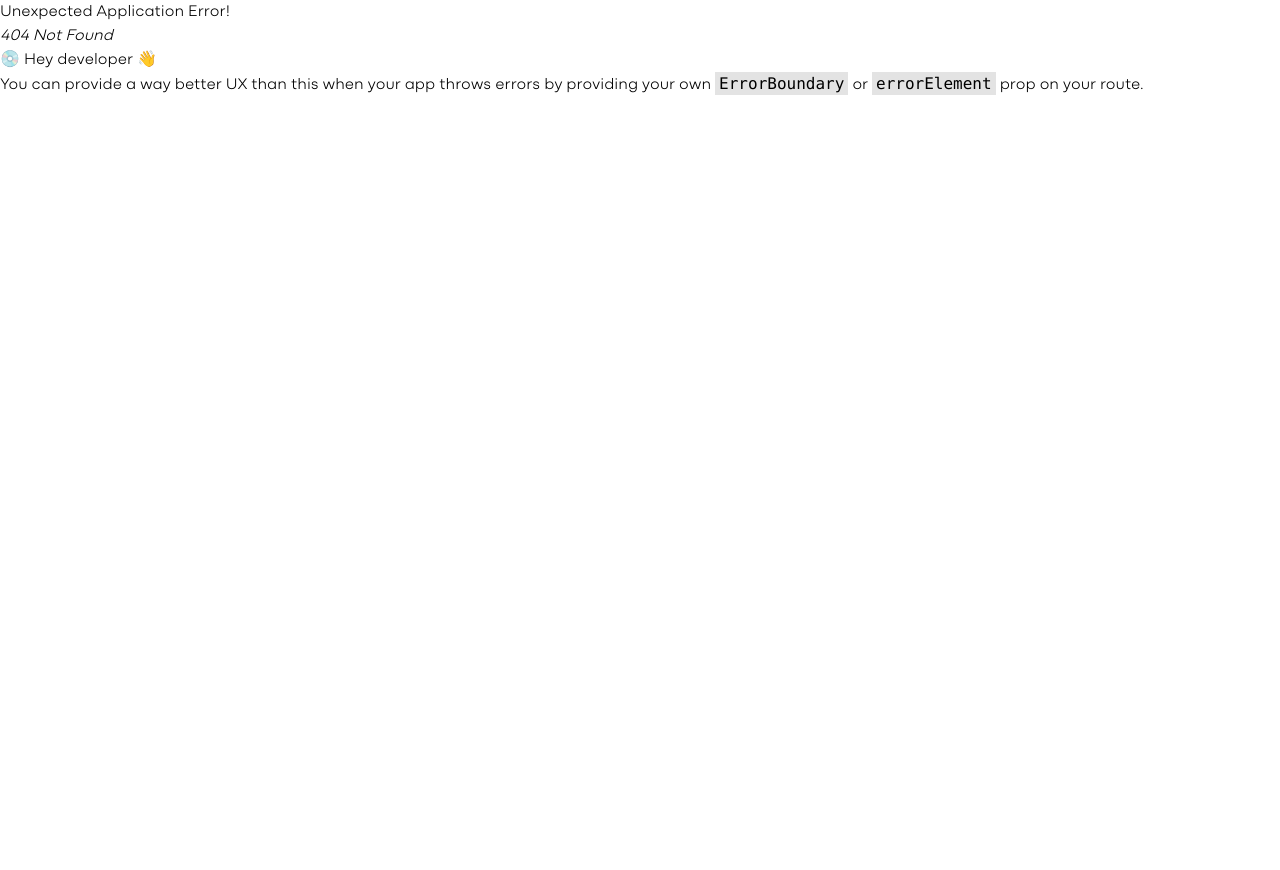
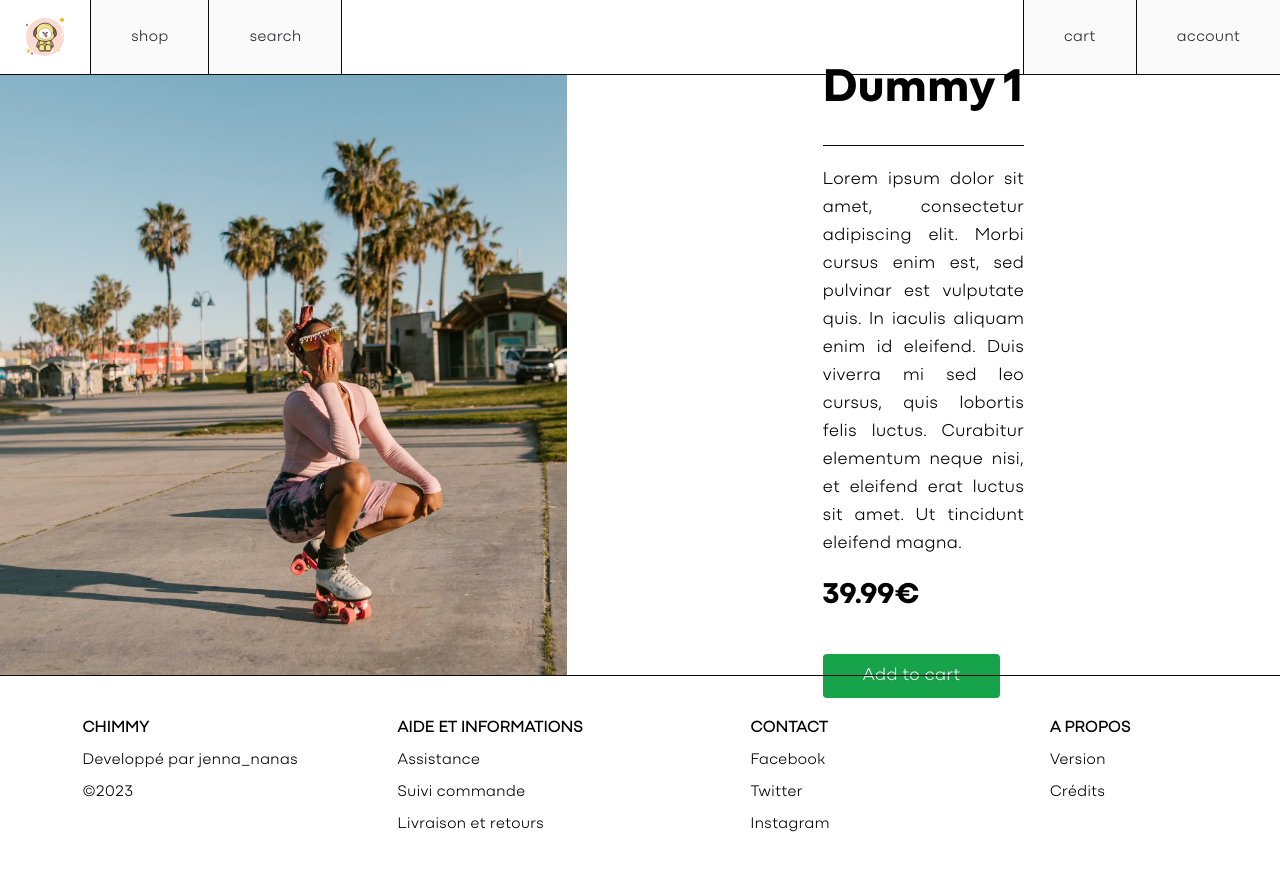
Before and after one commit to jennananas/chimmyShop, a React (Vite) app: page /product/1 in a window 1280 px wide. Before the commit this address had no page. Shown: the top 870 px of the page. Before the commit the page ends 800 px from the top, so only its background shows below. Built offline with nearby package versions, Linux system fonts and the light colour scheme.

Commit message:
add contextProvider & product details view

```diff
--- /dev/null
+++ b/src/ProductContext.tsx
@@ -0,0 +1,67 @@
+import React, { createContext, useContext, ReactNode } from 'react';
+
+interface Product {
+    productId: string;
+    productName: string;
+    productDescription?: string;
+    productPrice: number;
+    productThumbnail: string;
+
+}
+
+interface ProductContextProps {
+    products: Product[];
+    setProducts: React.Dispatch<React.SetStateAction<Product[]>>;
+}
+
+const ProductContext = createContext<ProductContextProps | undefined>(undefined);
+
+export const ProductProvider: React.FC<{ children: ReactNode }> = ({ children }) => {
+    const dummyProducts = [{
+        productId: "1",
+        productName: "Dummy 1",
+        productThumbnail: "src/assets/images/cover1.jpg",
+        productDescription: 'Lorem ipsum dolor sit amet, consectetur adipiscing elit. Morbi cursus enim est, sed pulvinar est vulputate quis. In iaculis aliquam enim id eleifend. Duis viverra mi sed leo cursus, quis lobortis felis luctus. Curabitur elementum neque nisi, et eleifend erat luctus sit amet. Ut tincidunt eleifend magna.',
+        productPrice: 39.99
+    }, {
+        productId: "2",
+        productName: "Dummy 2",
+        productThumbnail: "src/assets/images/product2.jpg",
+        productPrice: 39.99
+    },
+    {
+        productId: "3",
+        productName: "Dummy 1",
+        productThumbnail: "src/assets/images/product1.jpg",
+        productDescription: 'dummy text',
+        productPrice: 39.99
+    }, {
+        productId: "4",
+        productName: "Dummy 1",
+        productThumbnail: "src/assets/images/cover3.jpg",
+        productDescription: 'dummy text',
+        productPrice: 39.99
+    }, {
+        productId: "5",
+        productName: "Dummy 1",
+        productThumbnail: "src/assets/images/cover4.jpg",
+        productDescription: 'dummy text',
+        productPrice: 39.99
+    }]
+    const [products, setProducts] = React.useState<Product[]>(dummyProducts);
+
+    return (
+        <ProductContext.Provider value={{ products, setProducts }}>
+            {children}
+        </ProductContext.Provider>
+    );
+};
+
+// eslint-disable-next-line react-refresh/only-export-components
+export const useProductContext = () => {
+    const context = useContext(ProductContext);
+    if (!context) {
+        throw new Error('useProductContext must be used within a ProductProvider');
+    }
+    return context;
+};
--- a/src/components/Product/ProductCard.tsx
+++ b/src/components/Product/ProductCard.tsx
@@ -1,30 +1,29 @@
+import { Link } from "react-router-dom";
 import CartBtn from "../buttons/CartBtn";
 
 interface Product {
-    name: string;
-    thumbnail: string;
-    description?: string;
-    price: number;
+    productId: string;
+    productName: string;
+    productDescription?: string;
+    productPrice: number;
+    productThumbnail: string;
+
 }
-
-
-
 
 export default function ProductCard({ product }: { product: Product }) {
     return (
+        <Link to={`/product/${product.productId}`} >
             <div className="border drop-shadow-lg rounded flex flex-col gap-5">
-
-            <img src={product.thumbnail} alt="" className="object-fill rounded h-72 w-auto"/>
-
+                <img src={product.productThumbnail} alt="" className="object-fill rounded h-72 w-auto" />
                 <div className="px-5 pb-5">
-            <h2>{product.name}</h2>
-            <p className="font-bodyBold text-xl">{product.price}€</p>
+                    <h2>{product.productName}</h2>
+                    <p className="font-bodyBold text-xl">{product.productPrice}€</p>
                     <div className="flex justify-center">
                         <CartBtn textContent="Add to cart" />
                     </div>
-
                 </div>
 
             </div>
+        </Link>
     )
 }
--- a/src/main.tsx
+++ b/src/main.tsx
@@ -2,9 +2,13 @@ import React from 'react'
 import ReactDOM from 'react-dom/client'
 import './index.css'
 import Router from './routes/Router.tsx'
+import { ProductProvider } from './ProductContext.tsx'
 
 ReactDOM.createRoot(document.getElementById('root')!).render(
   <React.StrictMode>
-    <Router />
+    <ProductProvider>
+      <Router />
+    </ProductProvider>
+
   </React.StrictMode>,
 )
--- a/src/pages/Catalog.tsx
+++ b/src/pages/Catalog.tsx
@@ -1,36 +1,11 @@
 import Header from "../components/Header/Header";
 import Footer from "../components/Footer/Footer";
 import ProductCard from "../components/Product/ProductCard";
-import { useState } from "react";
+import { useProductContext } from "../ProductContext";
 
 
 export default function Catalog() {
-    const [products, setProducts] = useState([{
-        name: "Dummy 1",
-        thumbnail: "src/assets/images/product1.jpg",
-        description: 'dummy text',
-        price: 39.99
-    }, {
-        name: "Dummy 2",
-        thumbnail: "src/assets/images/product2.jpg",
-        price: 39.99
-    },
-    {
-        name: "Dummy 1",
-        thumbnail: "src/assets/images/product1.jpg",
-        description: 'dummy text',
-        price: 39.99
-    }, {
-        name: "Dummy 1",
-        thumbnail: "src/assets/images/product1.jpg",
-        description: 'dummy text',
-        price: 39.99
-    }, {
-        name: "Dummy 1",
-        thumbnail: "src/assets/images/product1.jpg",
-        description: 'dummy text',
-        price: 39.99
-    }])
+    const { products } = useProductContext()
     return (
         <div className="w-100 h-screen flex flex-col">
             <Header />
@@ -47,7 +22,6 @@ export default function Catalog() {
 
                 </div>
             </div>
-
             <Footer />
         </div>
     )
--- /dev/null
+++ b/src/pages/ProductDetails.tsx
@@ -0,0 +1,60 @@
+import { useParams } from "react-router-dom"
+import Header from "../components/Header/Header";
+import Footer from "../components/Footer/Footer";
+import { useEffect } from "react";
+import { useProductContext } from "../ProductContext";
+
+
+export default function ProductDetails() {
+    const { productId } = useParams<{ productId: string }>();
+    const { products } = useProductContext()
+
+    const product = products.find((p) => p.productId === productId)
+
+    useEffect(() => {
+
+    }, [productId, products])
+
+    if (!product) {
+        return <div>Produit non trouvé</div>
+    }
+
+    const productImageSrc = `${window.location.origin}/${product.productThumbnail}`;
+
+    return (
+        <div className="w-100 h-screen flex flex-col">
+            <Header />
+            <div className="grow flex gap-64 max-h-[600px]">
+                <div className=" w-[600px]">
+                    <img src={productImageSrc} alt="" className="h-full w-full object-cover" />
+                </div>
+                {product && (
+                    <div className="flex flex-col justify-center gap-5 w-1/6">
+                        <h2 className="font-bodyBold text-[48px]
+                        border-b-[1px] border-zinc-950
+                        pb-5
+                        ">{product.productName}</h2>
+                        <p className="text-lg text-justify">{product.productDescription}</p>
+                        <p className="text-3xl font-bodyBold">{product.productPrice}€</p>
+                        <button className='
+                                bg-green-600
+                                text-zinc-100
+                                px-10 py-2 mt-5
+                                text-lg font-body
+                                h-12 w-fit
+                                rounded
+                                hover:bg-green-800
+                                hover:text-zinc-100
+                            '>Add to cart</button>
+                    </div>
+
+                )}
+                <div>
+
+                </div>
+            </div>
+            <Footer />
+        </div>
+
+    )
+}
--- a/src/routes/Router.tsx
+++ b/src/routes/Router.tsx
@@ -2,6 +2,7 @@ import { createBrowserRouter, RouterProvider } from "react-router-dom";
 import App from "../App";
 import Catalog from "../pages/Catalog";
 import Explore from "../pages/Explore";
+import ProductDetails from "../pages/ProductDetails";
 
 export default function Router() {
 
@@ -14,6 +15,11 @@ export default function Router() {
             path: "/all",
             element: <Catalog />
         }, {
+            path: "/product/:productId",
+            element: <ProductDetails />
+        },
+
+        {
             path: "/search",
             element: <Explore />
         }
```
Lines whose indentation alone changed are shown as unchanged.
